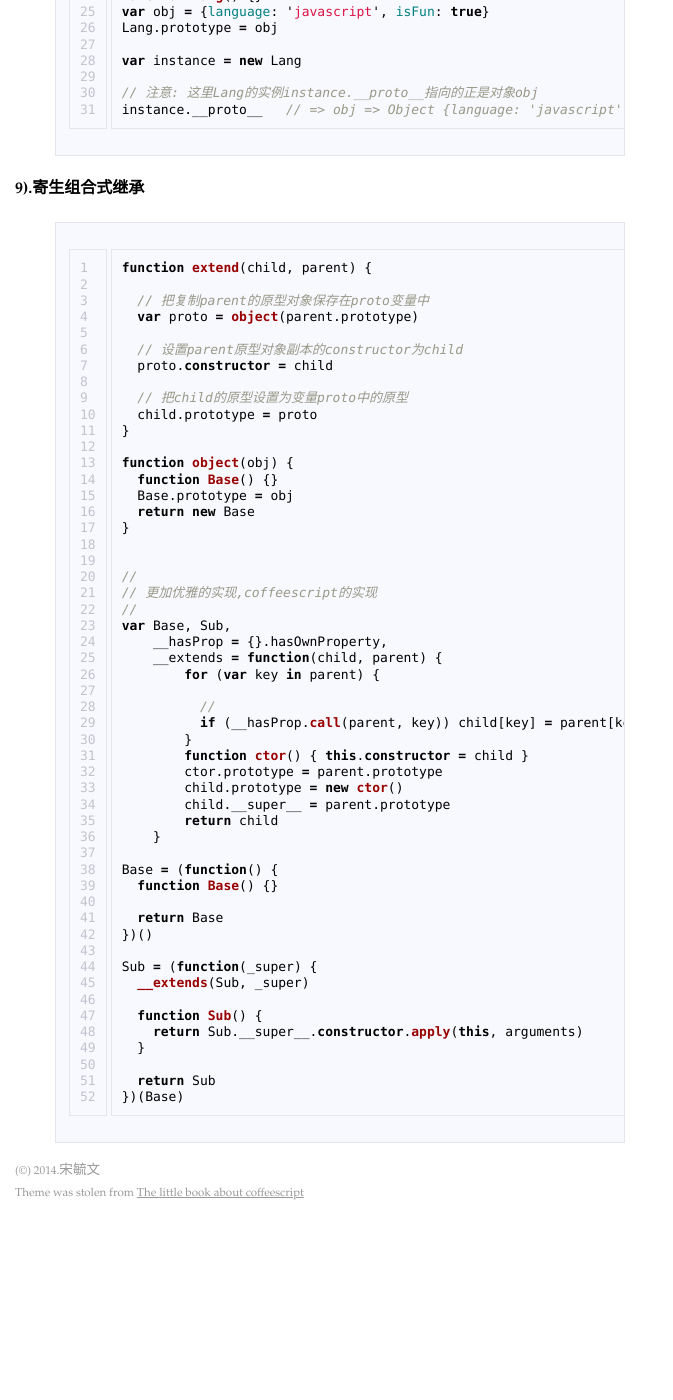
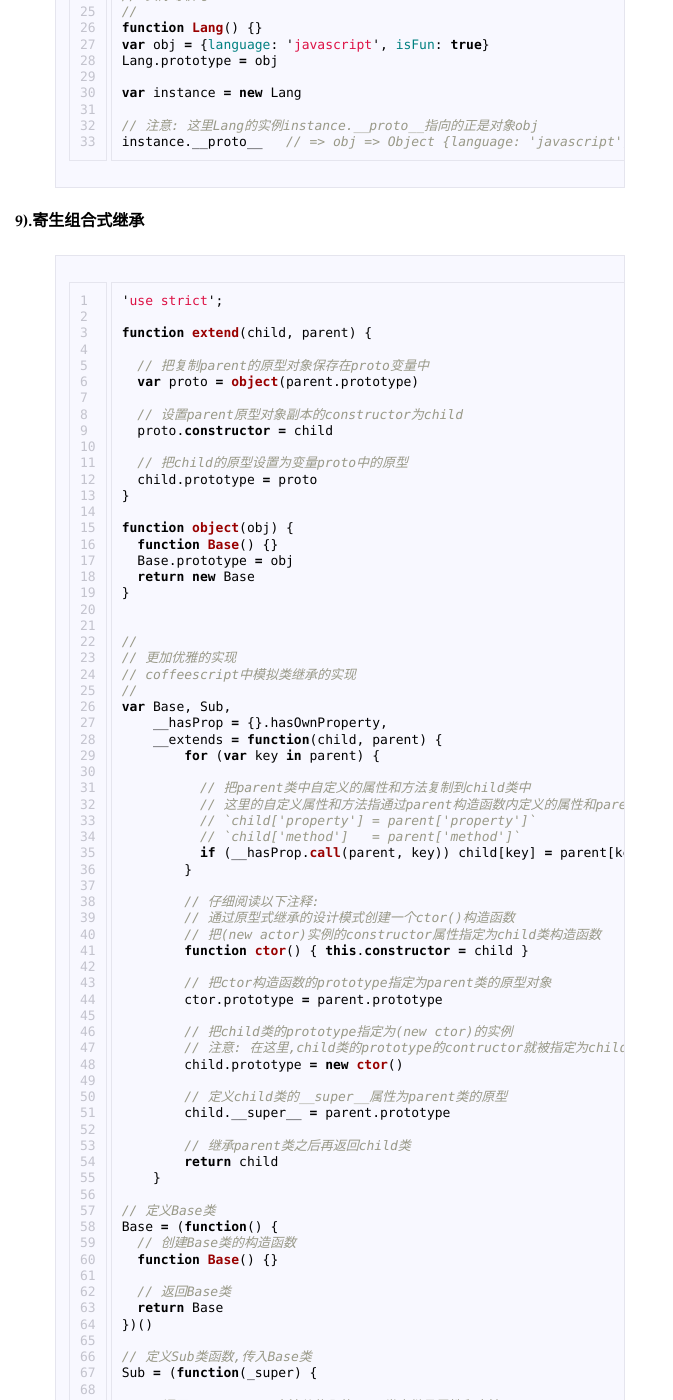
Before and after one commit to wowenrushi/wowenrushi.github.io, a Jekyll site: the page built from _posts/notes/2014-04-17-javascript-mian-xiang-dui-xiang-cheng-xu-she-ji.md, in a window 1280 px wide and 1400 px high, scrolled down 7491 px. Shown: the whole window, without its empty margins (0-673 px from the left). Built offline with Jekyll 4.4.1, drawn with Linux system fonts in a browser that asks for light colours; before the commit the page ends 8693 px from its top, so only the background shows below that; some of the changed text lies outside the part shown.

Commit message:
更新Javascript面向对象程序设计

```diff
--- a/_posts/notes/2014-04-17-javascript-mian-xiang-dui-xiang-cheng-xu-she-ji.md
+++ b/_posts/notes/2014-04-17-javascript-mian-xiang-dui-xiang-cheng-xu-she-ji.md
@@ -397,7 +397,10 @@ Super.prototype          // => Super {constructor:Super,printName:function,__pro
 {% endhighlight %}
 
 #### 8).原型式继承
+
 {% highlight javascript linenos %}
+'use strict';
+
 // 定义init函数
 function init(obj) {
 
@@ -433,6 +436,8 @@ instance.__proto__   // => obj => Object {language: 'javascript', isFun: true}
 
 #### 9).寄生组合式继承
 {% highlight javascript linenos %}
+'use strict';
+
 function extend(child, parent) {
 
   // 把复制parent的原型对象保存在proto变量中
@@ -453,36 +458,65 @@ function object(obj) {
 
 
 //
-// 更加优雅的实现,coffeescript的实现
+// 更加优雅的实现
+// coffeescript中模拟类继承的实现
 //
 var Base, Sub,
     __hasProp = {}.hasOwnProperty,
     __extends = function(child, parent) {
         for (var key in parent) {
 
-          //
+          // 把parent类中自定义的属性和方法复制到child类中
+          // 这里的自定义属性和方法指通过parent构造函数内定义的属性和parent.prototype定义的方法
+          // `child['property'] = parent['property']`
+          // `child['method']   = parent['method']`
           if (__hasProp.call(parent, key)) child[key] = parent[key]
         }
+
+        // 仔细阅读以下注释:
+        // 通过原型式继承的设计模式创建一个ctor()构造函数
+        // 把(new actor)实例的constructor属性指定为child类构造函数
         function ctor() { this.constructor = child }
+
+        // 把ctor构造函数的prototype指定为parent类的原型对象
         ctor.prototype = parent.prototype
+
+        // 把child类的prototype指定为(new ctor)的实例
+        // 注意: 在这里,child类的prototype的contructor就被指定为child类本身了.
         child.prototype = new ctor()
+
+        // 定义child类的__super__属性为parent类的原型
         child.__super__ = parent.prototype
+
+        // 继承parent类之后再返回child类
         return child
     }
 
+// 定义Base类
 Base = (function() {
+  // 创建Base类的构造函数
   function Base() {}
 
+  // 返回Base类
   return Base
 })()
 
+// 定义Sub类函数,传入Base类
 Sub = (function(_super) {
+
+  // 调用__extends()方法从传入的Base类中继承属性和方法
   __extends(Sub, _super)
 
+  // 创建Sub类的构造函数
   function Sub() {
+
+    // 返回Sub类
+    // 通过Sub类的__super__的属性找到Base类的构造函数
+    // 在创建Sub类实例的时候,调用Base类的构造函数
     return Sub.__super__.constructor.apply(this, arguments)
   }
 
+  // 返回Sub类
   return Sub
 })(Base)
 {% endhighlight %}
--- a/index.html
+++ b/index.html
@@ -4,7 +4,7 @@ title: 宋毓文
 ---
 
 <aside class="summary">
-  <p>哈喽,世界!我是宋毓文,金牛座,一个自恋狂,喜欢艺术,喜欢佛法,喜欢互联网,喜欢去了解那些未知的东西.最近把曾经的博客小红花儿迁移到<a href="https://pages.github.com/" target="_blank"><strong>Github Pages</strong></a>上面.<em>因为这里是免费的!</em>由<a href="http://jekyllrb.com/" target="_blank">jekyll</a>提供模板生成.近期几年的计划是系统的学好<strong>Javascript</strong>,顺便今年争取把<cite>八十华严</cite>看掉.</p>
+  <p>哈喽,世界!我是宋毓文,金牛座,一个自恋狂,喜欢艺术,喜欢佛法,喜欢互联网,喜欢去了解那些未知的东西.最近把曾经的博客小红花儿迁移到<a href="https://pages.github.com/" target="_blank"><strong>Github Pages</strong></a>上面,<em>因为这里是免费的!</em>由<a href="http://jekyllrb.com/" target="_blank">jekyll</a>提供模板生成.近期几年的计划是系统的学好<strong>Javascript</strong>,顺便今年争取把<cite>八十华严</cite>看掉.</p>
 </aside>
 
 {% if site.posts %}
```
